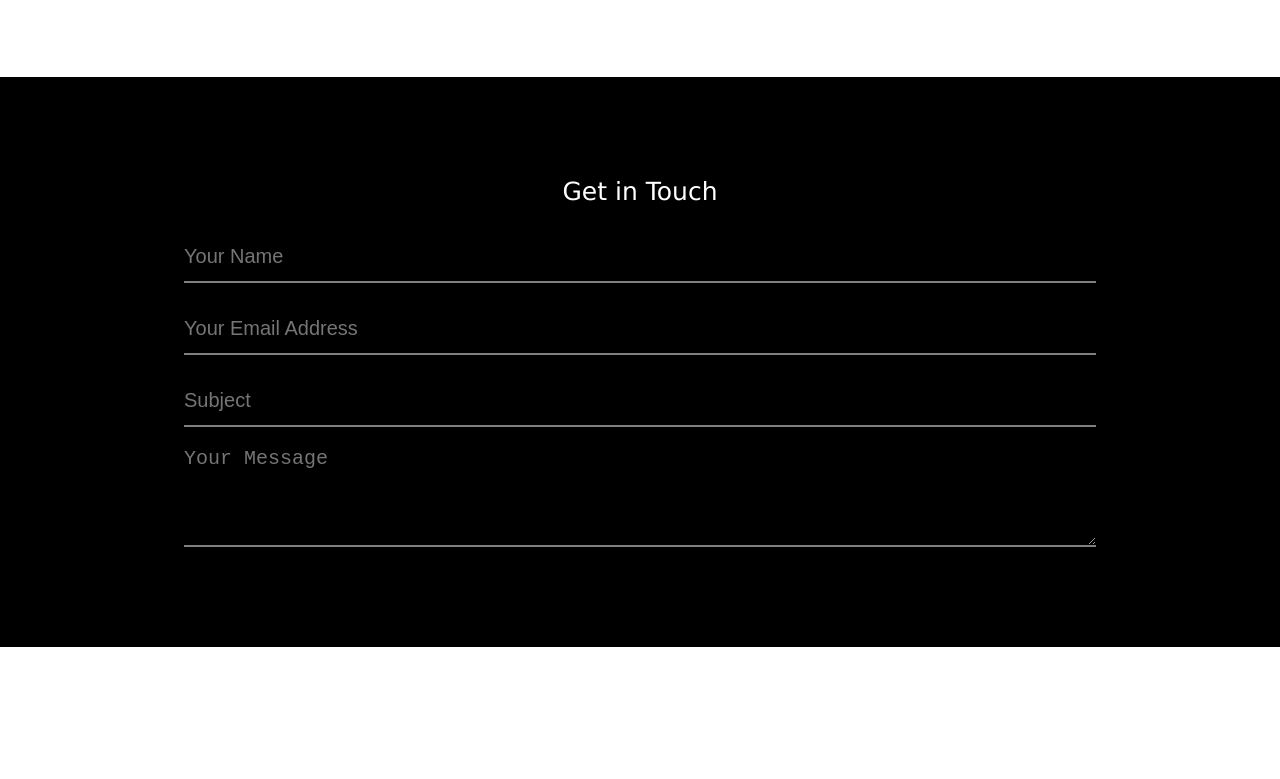
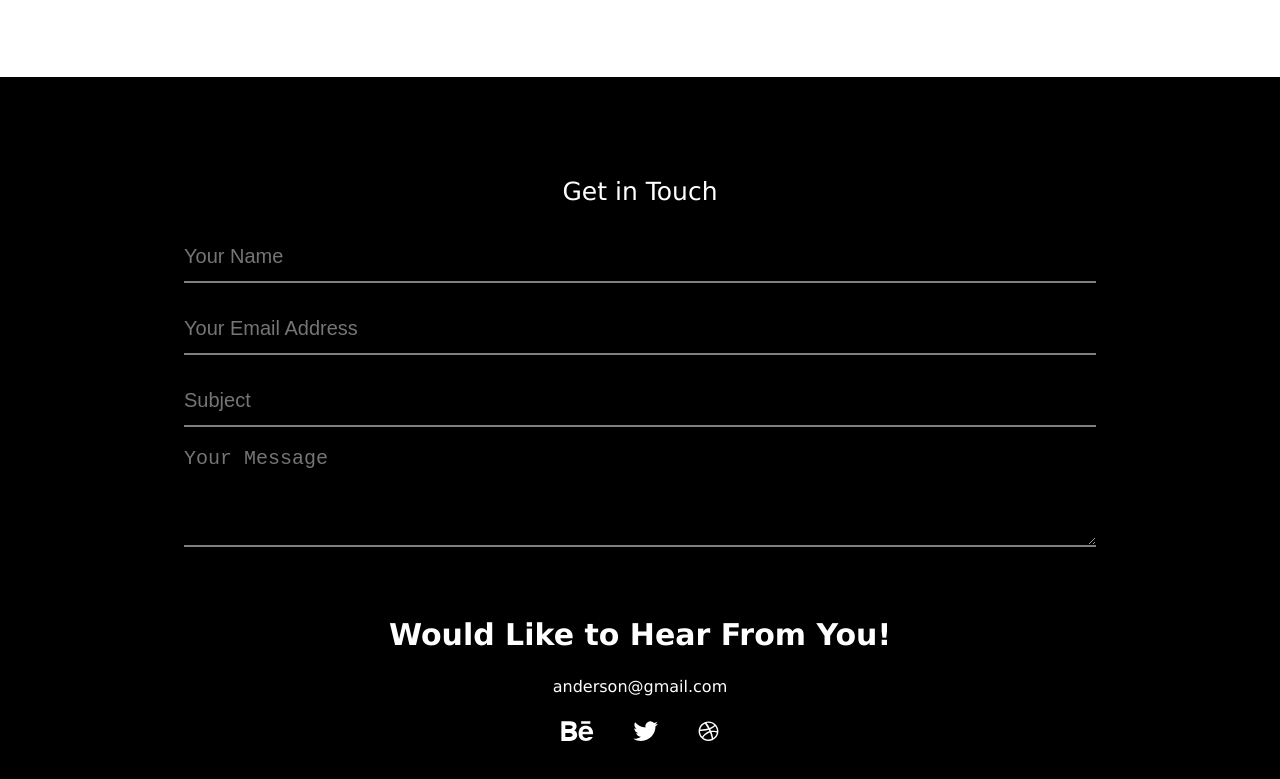
Before and after one commit to rakibulruhan88/vera, a plain HTML site: page index.html in a window 1280 px wide. Shown: the part 5944-6723 px from the top of the page. Before the commit the page ends 6591 px from the top, so only its background shows below. Drawn offline with Linux system fonts and the light colour scheme.

Commit message:
office three

```diff
--- a/css/footer.css
+++ b/css/footer.css
@@ -21,6 +21,7 @@ form {
   justify-content: center;
   flex-direction: column;
   gap: 20px;
+  padding-bottom: 30px;
 }
 form input {
   display: block;
@@ -32,6 +33,7 @@ form input {
   border: none;
   color: white;
   border-bottom: 2px solid gray;
+  position: relative;
 }
 form textarea {
   display: block;
@@ -46,11 +48,13 @@ form textarea {
 }
 
 form input::after{
-    content: "this";
+    content: "";
     height: 4px;
     width: 100%;
     background: white;
-    display: inline;
+    position: absolute;
+    top: 0%;
+    left: 0;
 }
 
 form input:focus{
@@ -60,3 +64,31 @@ form input:focus{
     padding: 15px;
     border-radius: 7px;
 }
+
+
+.footer-end{
+    margin-top: 40px;
+}
+
+.footer-end h2{
+    font-size: 30px;
+    font-weight: 600;
+    text-align: center;
+}
+
+.footer-end .icons {
+    display: flex;
+    align-items: center;
+    justify-content: center;
+    gap: 40px;
+}
+
+.footer-end .icons img{
+    height: 20px;
+}
+
+.footer-end p{
+    color: white;
+    text-align: center;
+    font-size: 16px;
+}
--- a/css/responsive.css
+++ b/css/responsive.css
@@ -385,6 +385,10 @@
   .blog p {
     display: none;
   }
+
+  .footer-end h2{
+      font-size: 20px;
+}
 }
 
 @media (max-width: 391px) {
--- a/index.html
+++ b/index.html
@@ -385,6 +385,20 @@
           <input type="text" placeholder="Subject"/>
           <textarea name="" id="" cols="30" rows="10" placeholder="Your Message"></textarea>
         </form>
+
+        <div class="footer-end">
+          <h2>
+            Would Like to Hear From You!
+          </h2>
+          <p>
+            anderson@gmail.com
+          </p>
+          <div class="icons">
+            <img src="image/Group.svg" alt="">
+            <img src="image/Vector.svg" alt="">
+            <img src="image/Vector (1).svg" alt="">
+          </div>
+        </div>
       </div>
     </footer>
     <script src="js/script.js"></script>
```
Also changed, not shown: image/Group.svg (added), image/Vector (1).svg (added), image/Vector.svg (added).
